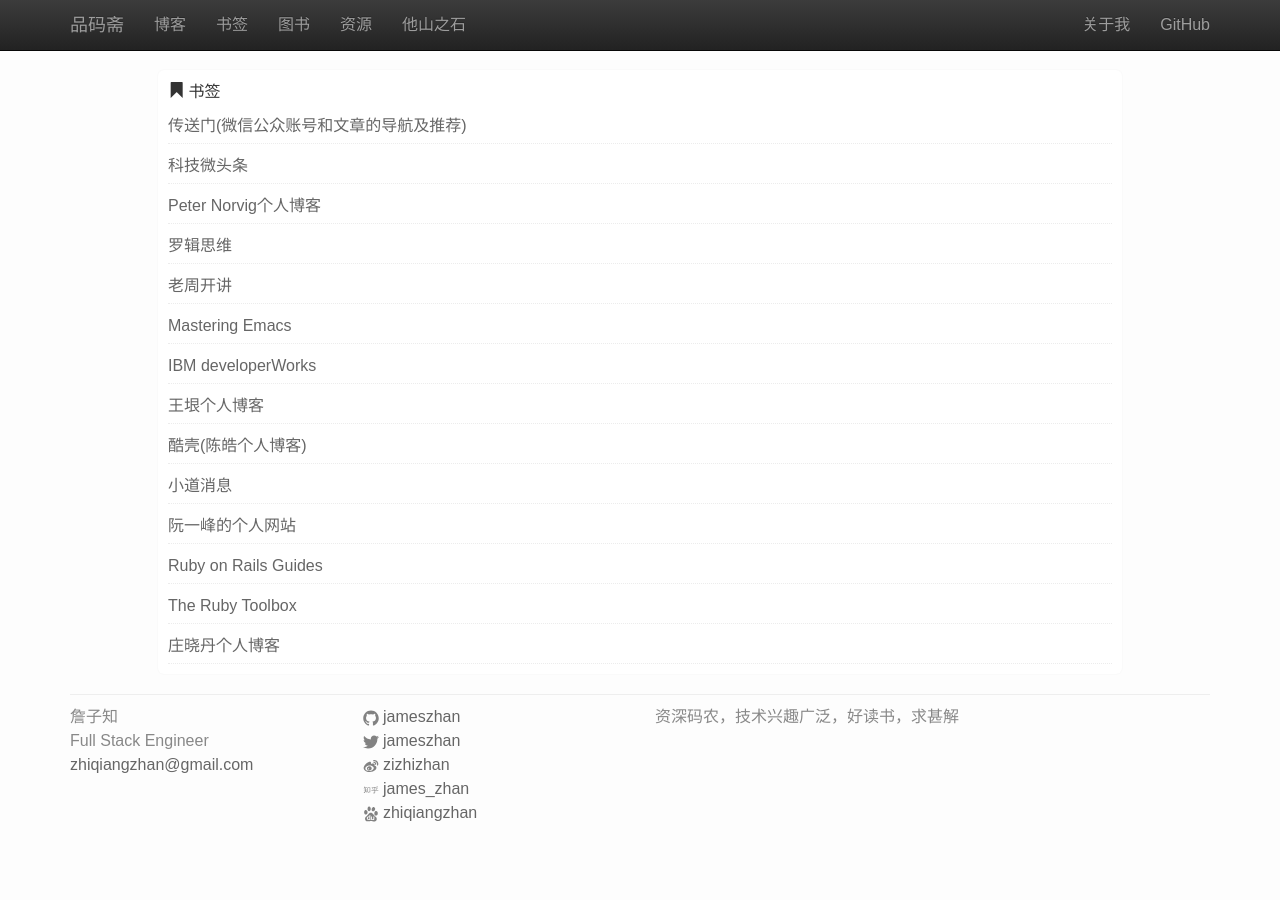
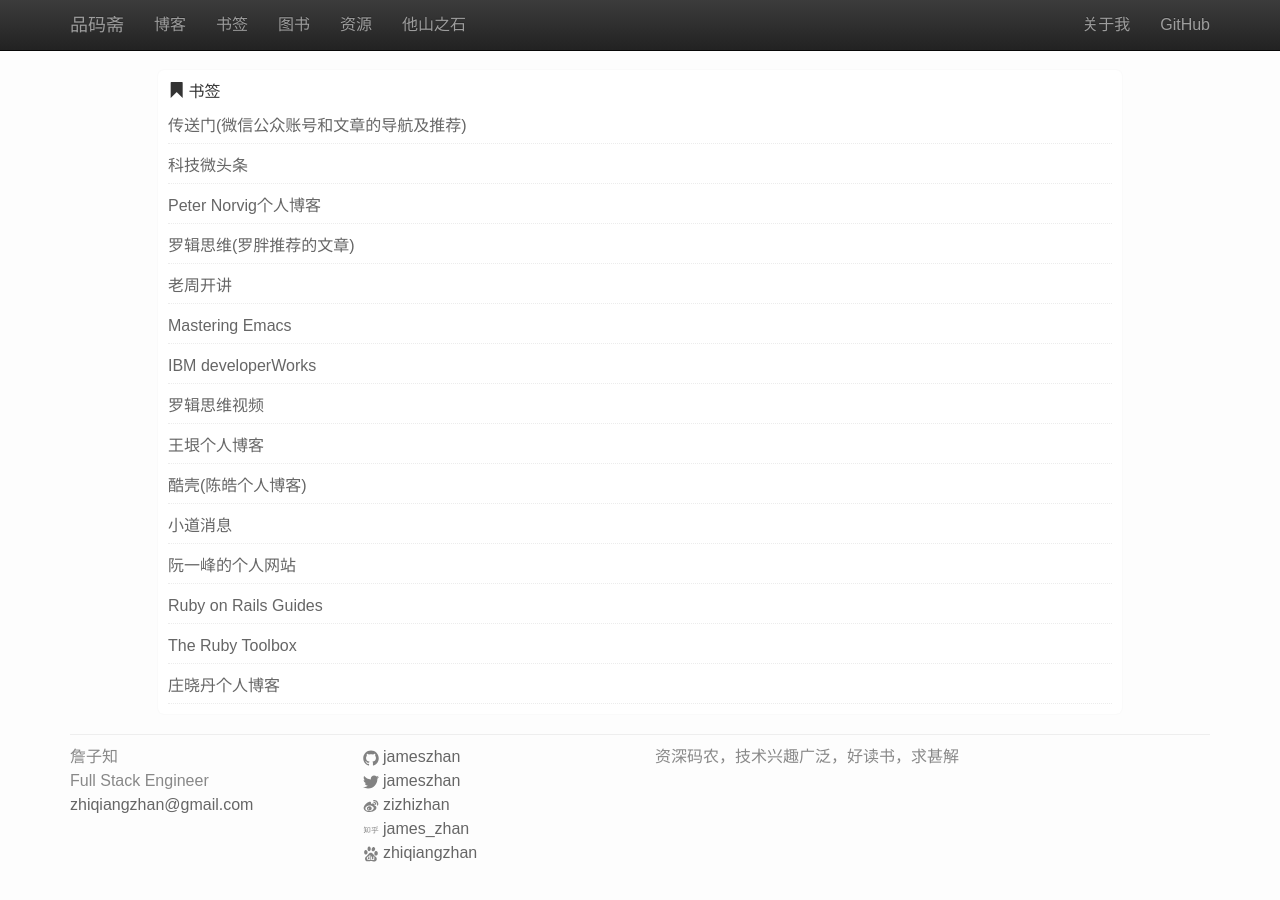
Before and after one commit to jameszhan/blogs, a Jekyll site: the page built from pages/bookmarks.html, in a window 1280 px wide. Built offline with Jekyll 4.4.1, drawn with Linux system fonts in a browser that asks for light colours; nearby versions of some CDN libraries; Markdown is read by kramdown in place of the engine named in the settings; comment, search, counter and statistics services are not loaded.

Commit message:
add more bookmark

```diff
--- a/_data/bookmarks.yml
+++ b/_data/bookmarks.yml
@@ -9,8 +9,8 @@
   title: Peter Norvig个人博客
   weight: 0
 -
-  url: http://chuansongme.com/account/luojisw
-  title: 罗辑思维
+  url: http://ljsw.okyhm.com/
+  title: 罗辑思维(罗胖推荐的文章)
 -
   url: http://chuansongme.com/account/laozhoukaijiang
   title: 老周开讲
@@ -20,6 +20,9 @@
 -
   url: http://www.ibm.com/developerworks/cn/
   title: IBM developerWorks
+-
+  url: http://www.youku.com/show_page/id_z5bdbf57c947311e3b8b7.html
+  title: 罗辑思维视频
 -
   url: http://www.yinwang.org/
   title: 王垠个人博客
```
